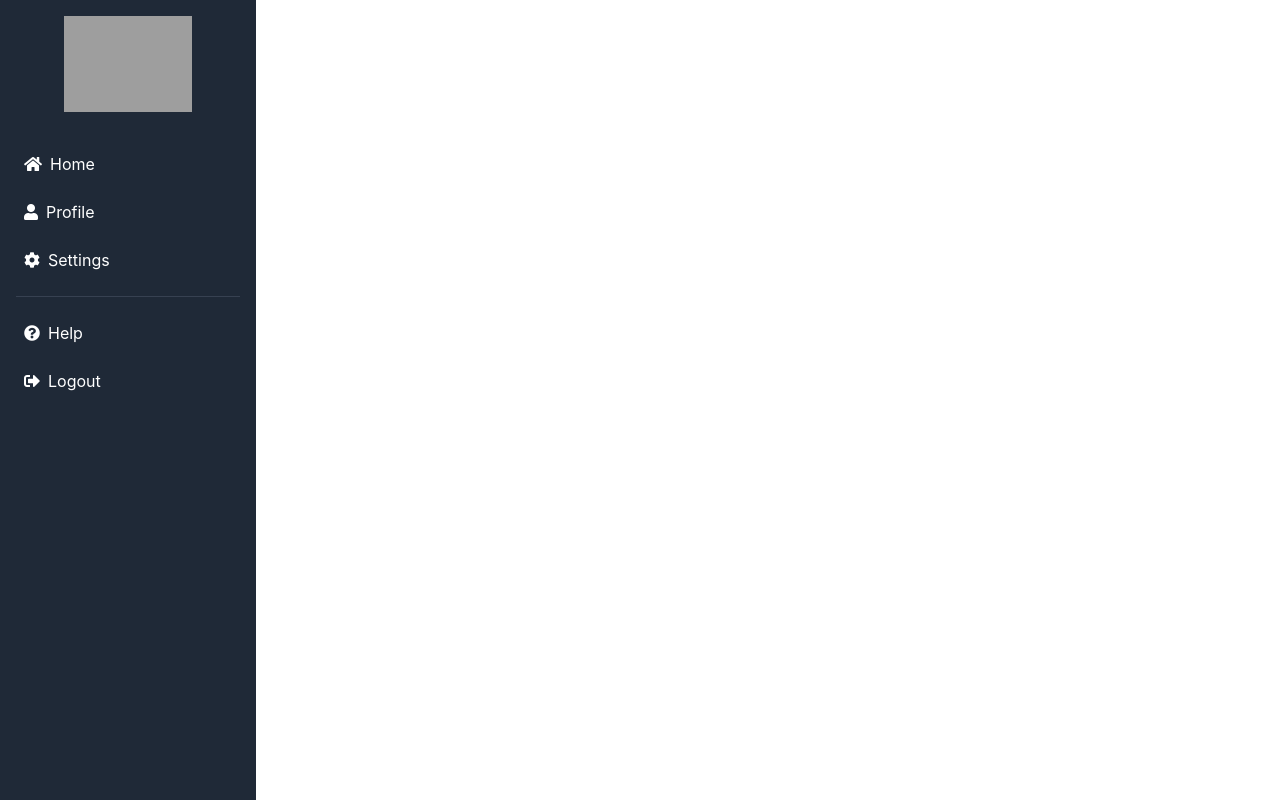
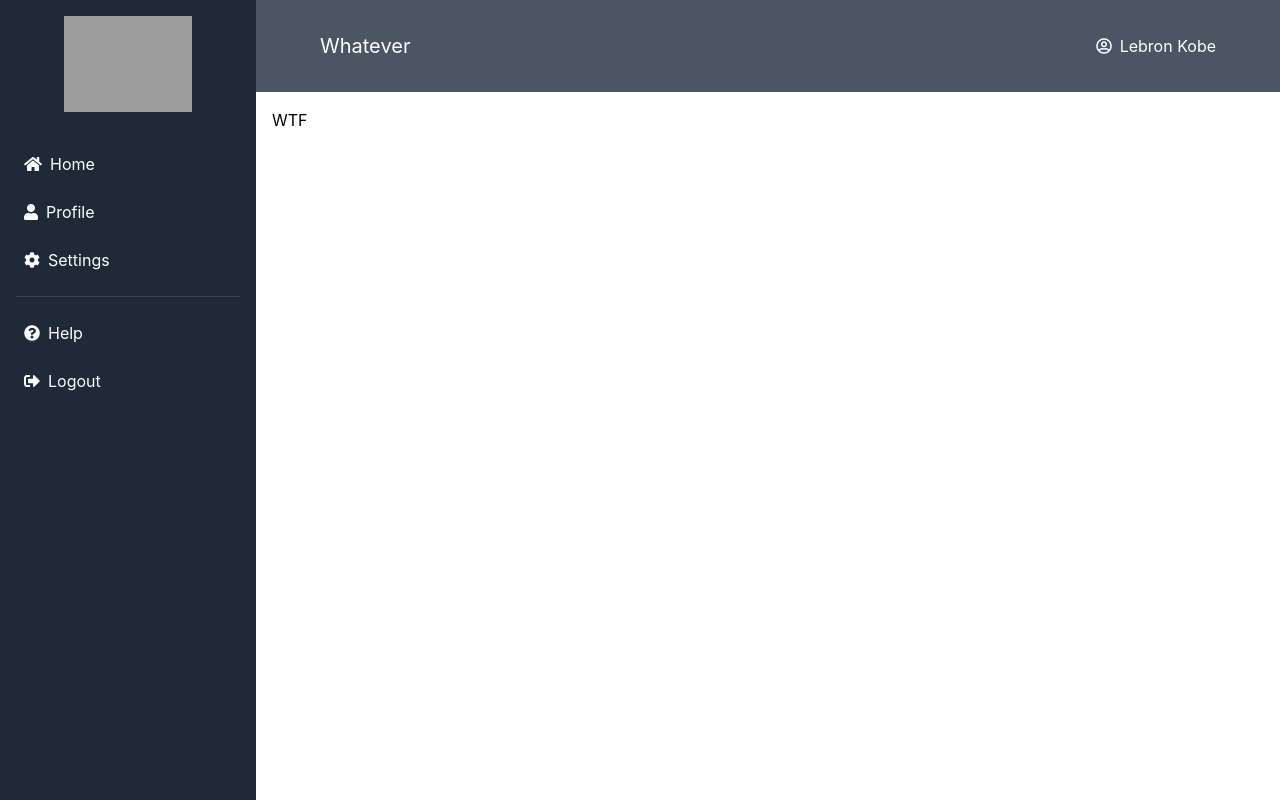
Before and after one commit to triantafd/thesis-MsC, a React (Create React App) app: page /auth/login in a window 1280 px wide. Shown: the top 800 px of the page. Built offline with nearby package versions, Linux system fonts and the light colour scheme; grey boxes are pictures that could not be loaded.

Commit message:
add userNavbar

```diff
--- /dev/null
+++ b/src/layouts/userLayout/UserNavbar.tsx
@@ -0,0 +1,66 @@
+import React, { useState } from 'react';
+
+type UserNavbarProps = {
+  brandText: string;
+  userName: string;
+};
+
+const UserNavbar: React.FC<UserNavbarProps> = ({ brandText, userName }) => {
+  const [dropdownOpen, setDropdownOpen] = useState(false);
+
+  return (
+    <>
+      <div className="bg-gray-600 p-8">
+        <div className="w-full px-8 mx-auto flex justify-between items-center">
+          <span className="text-white text-xl">{brandText}</span>
+          <div className="relative inline-block text-left">
+            <div>
+              <button type="button" onClick={() => setDropdownOpen(!dropdownOpen)} className="flex items-center space-x-2 text-white">
+                <div className="rounded-full items-center">
+                  <i className="text-white far fa-user-circle"></i>
+                </div>
+                <span>{userName}</span>
+              </button>
+            </div>
+          </div>
+        </div>
+      </div>
+      {dropdownOpen && (
+        // Overlay
+        <div className="fixed top-0 left-0 w-full h-full" onClick={() => setDropdownOpen(false)}>
+          {/* Dropdown Modal positioned below the user icon */}
+          <div className="absolute right-8 top-16 w-56 rounded-md shadow-lg bg-white z-50" onClick={e => e.stopPropagation()}>
+            <div className="rounded-md bg-white shadow-xs">
+              <div className="py-1">
+                <a href="/" className="block px-4 py-2 text-sm leading-5 text-gray-700 hover:bg-gray-200" onClick={(e) => {
+                  e.preventDefault();
+                  setDropdownOpen(false);
+                }}>
+                  <i className="text-black fas fa-user-circle pr-1"></i>
+                  My profile
+                </a>
+                <a href="/" className="block px-4 py-2 text-sm leading-5 text-gray-700 hover:bg-gray-200" onClick={(e) => {
+                  e.preventDefault();
+                  setDropdownOpen(false);
+                }}>
+                  <i className="text-black fas fa-cog pr-1"></i>
+                  Settings
+                </a>
+                <a href="/" className="block px-4 py-2 text-sm leading-5 text-gray-700 hover:bg-gray-200" onClick={(e) => {
+                  e.preventDefault();
+                  localStorage.clear();
+                  setDropdownOpen(false);
+                }}>
+                  <i className="text-black fas fa-sign-out-alt pr-1"></i>
+                  Logout
+                </a>
+              </div>
+            </div>
+          </div>
+        </div >
+      )}
+    </>
+  )
+};
+
+export default UserNavbar;
--- a/src/layouts/userLayout/index.tsx
+++ b/src/layouts/userLayout/index.tsx
@@ -1,19 +1,31 @@
 import Sidebar from "../../components/Sidebar";
 import Footer from "../authLayout/Footer";
-
-
+import UserNavbar from "./UserNavbar";
 
 
 export default function UserLayout({ children }: { children?: React.ReactNode }) {
   return (
-    <div className="flex flex-col min-h-screen">
+    <div>
+      <div className="flex flex-col md:flex-row min-h-screen">
+        {/* Sidebar */}
+        <Sidebar />
+        {/* Main content area */}
+        <div className="flex-1 flex flex-col">
+          {/* Header */}
+          <div className="hidden md:block">
+            <UserNavbar brandText={'Whatever'} userName={'Lebron Kobe'} />
+          </div>
+
+          {/* Content */}
+          <div className="flex-1 overflow-y-auto p-4">
+            {children}
+          </div>
+        </div>
+        {/* Footer */}
+      </div>
       <div className="">
-        <Sidebar />
-        <div className="flex-grow md:overflow-y-auto">
-          {children}
-        </div>
+        <Footer />
       </div>
-      <Footer />
-    </div>
+    </div >
   )
 }
```
